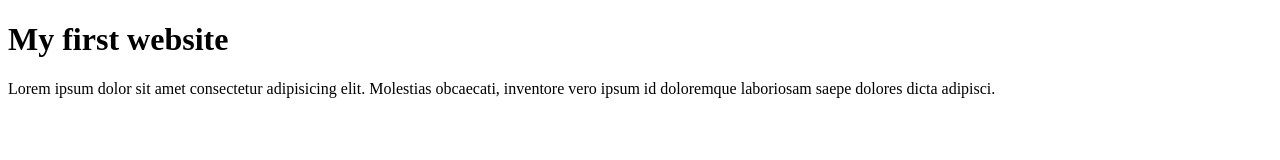
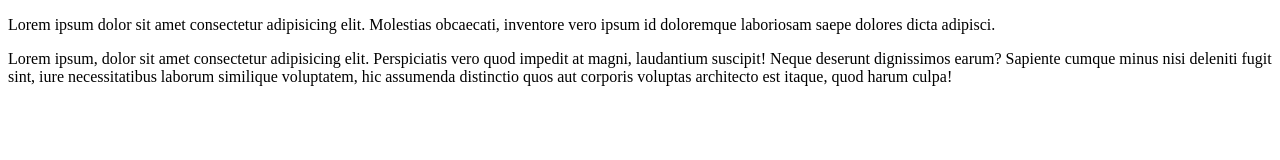
Before and after one commit to Nishu026/Version-Control, a plain HTML site: page index.html in a window 1280 px wide. Drawn offline with Linux system fonts and the light colour scheme.

Commit message:
first commit

```diff
--- a/index.html
+++ b/index.html
@@ -3,10 +3,10 @@
 <head>
     <meta charset="UTF-8">
     <meta name="viewport" content="width=device-width, initial-scale=1.0">
-    <title>my webpage</title>
+    <title>my webpage!!</title>
 </head>
 <body>
-    <h1> My first website</h1>
     <p>Lorem ipsum dolor sit amet consectetur adipisicing elit. Molestias obcaecati, inventore vero ipsum id doloremque laboriosam saepe dolores dicta adipisci.</p>
+    <p>Lorem ipsum, dolor sit amet consectetur adipisicing elit. Perspiciatis vero quod impedit at magni, laudantium suscipit! Neque deserunt dignissimos earum? Sapiente cumque minus nisi deleniti fugit sint, iure necessitatibus laborum similique voluptatem, hic assumenda distinctio quos aut corporis voluptas architecto est itaque, quod harum culpa!</p>
 </body>
 </html>
```
